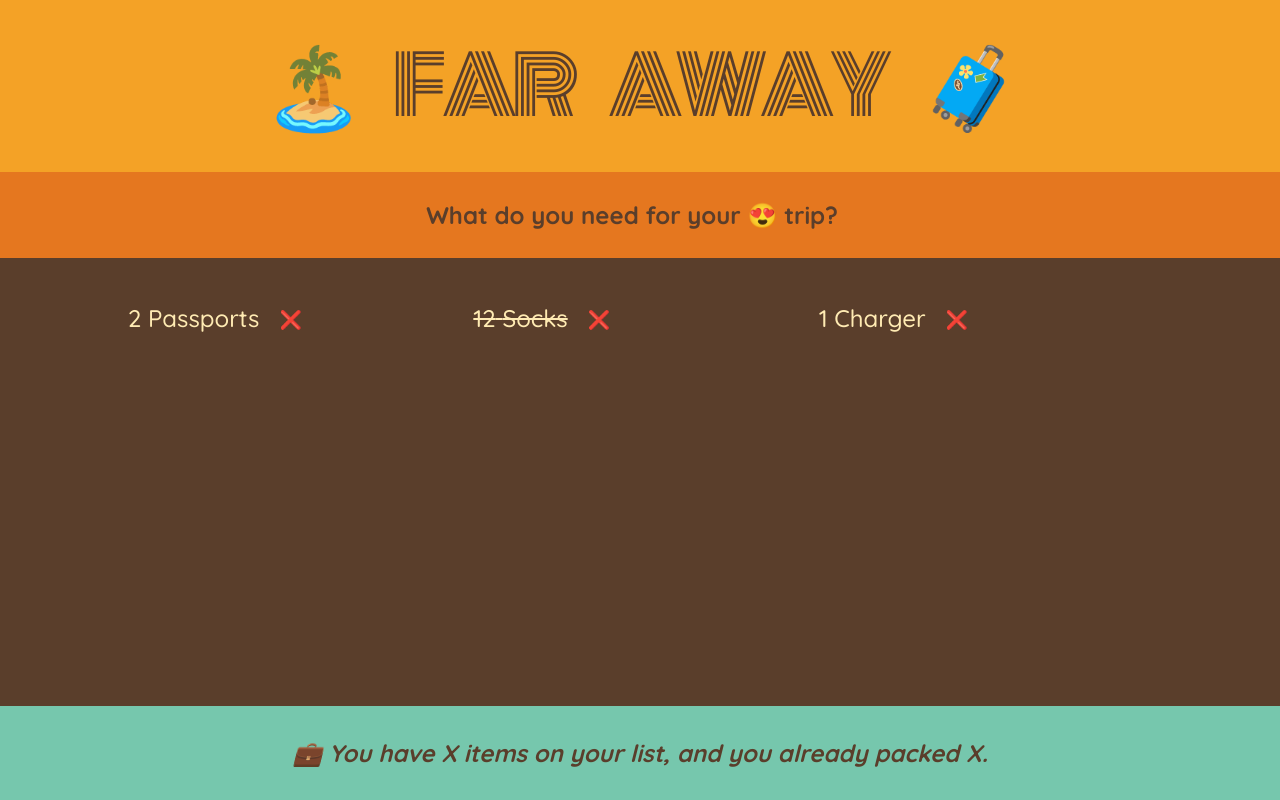
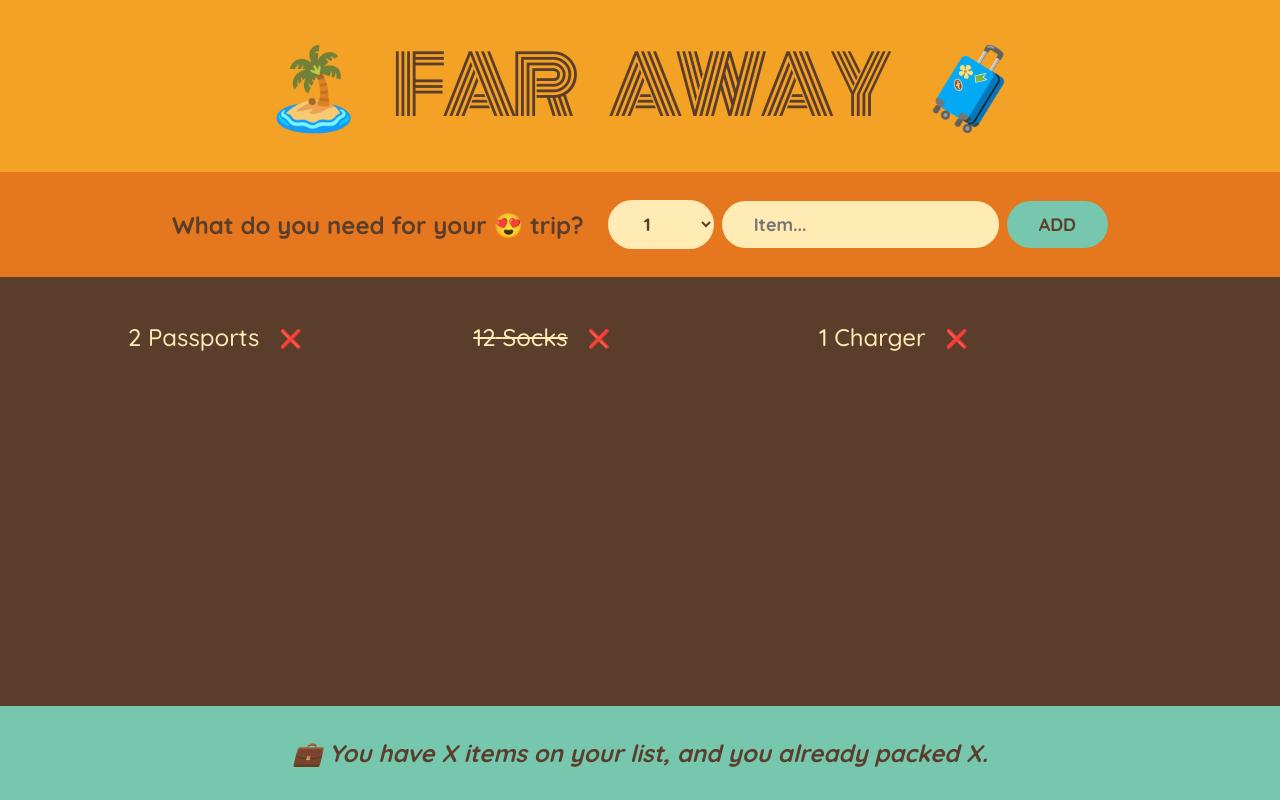
Before and after one commit to faratim/travel-list, a React (Create React App) app: page / in a window 1280 px wide. Built offline with nearby package versions, Linux system fonts and the light colour scheme.

Commit message:
making form functional with controlled elements

```diff
--- a/src/App.js
+++ b/src/App.js
@@ -1,3 +1,5 @@
+import { useState } from "react";
+
 const initialItems = [
   { id: 1, description: "Passports", quantity: 2, packed: false },
   { id: 2, description: "Socks", quantity: 12, packed: true },
@@ -20,10 +22,42 @@
 }
 
 function Form() {
+  const [description, setDescription] = useState("");
+  const [quantity, setQuantity] = useState(1);
+
+  function handleSubmit(e) {
+    e.preventDefault();
+
+    if (!description) return;
+
+    const newItem = { description, quantity, packed: false, id: Date.now() };
+    console.log(newItem);
+
+    setDescription("");
+    setQuantity(1);
+  }
+
   return (
-    <div className="add-form">
+    <form className="add-form" onSubmit={handleSubmit}>
       <h3>What do you need for your 😍 trip?</h3>
-    </div>
+      <select
+        value={quantity}
+        onChange={(e) => setQuantity(Number(e.target.value))}
+      >
+        {Array.from({ length: 20 }, (_, i) => i + 1).map((num) => (
+          <option value={num} key={num}>
+            {num}
+          </option>
+        ))}
+      </select>
+      <input
+        type="text"
+        placeholder="Item..."
+        value={description}
+        onChange={(e) => setDescription(e.target.value)}
+      />
+      <button>Add</button>
+    </form>
   );
 }
 
@@ -32,7 +66,7 @@
     <div className="list">
       <ul>
         {initialItems.map((item) => (
-          <Item item={item} />
+          <Item item={item} key={item.id} />
         ))}
       </ul>
     </div>
```
